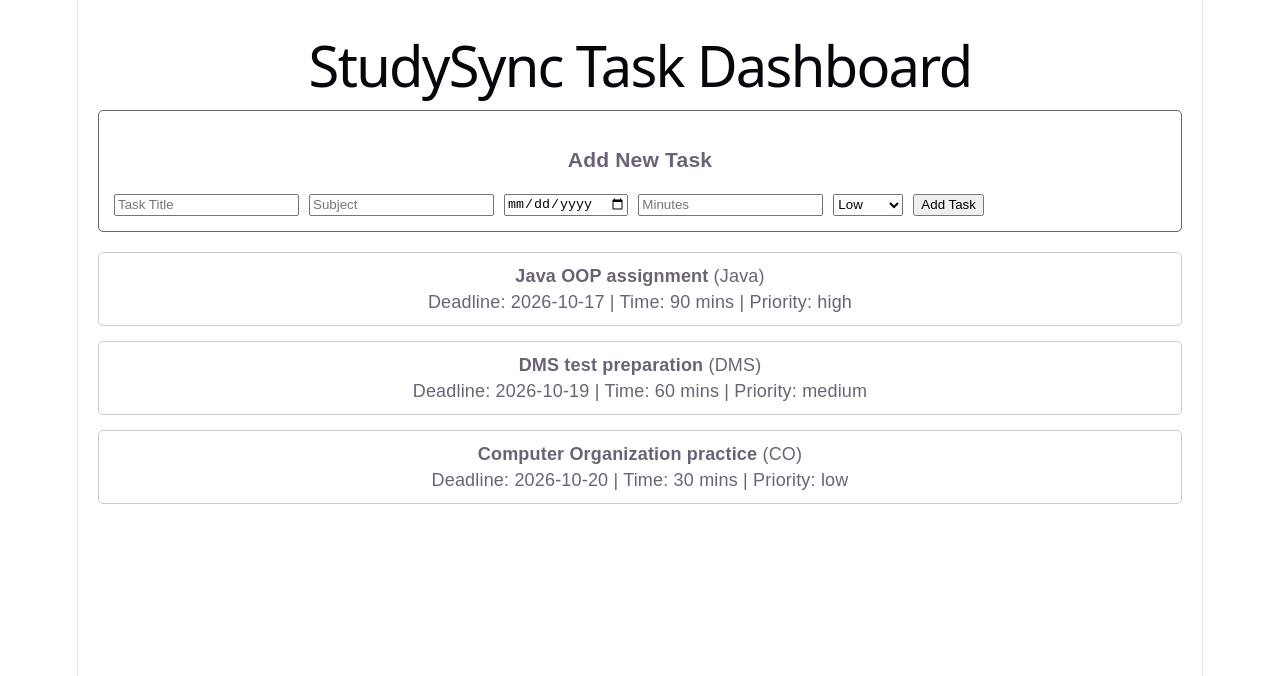
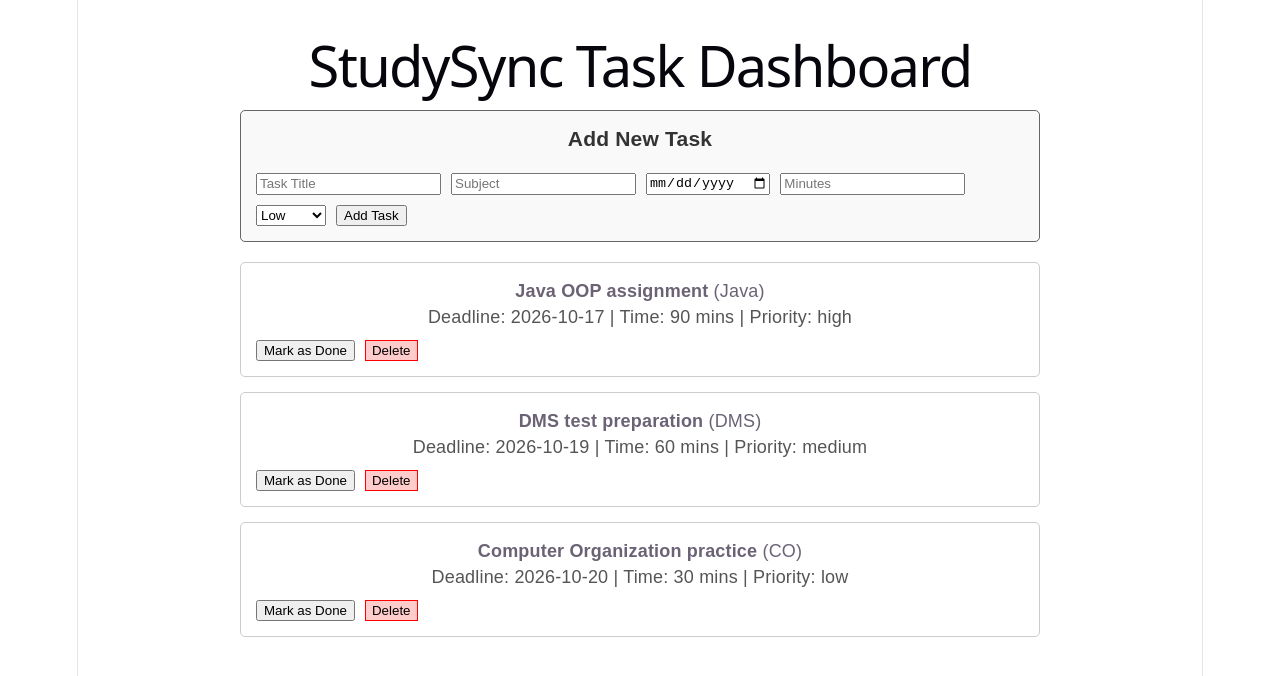
Before and after one commit to Priya-CP/studysync-ai-practicr, a React app in the folder frontend/: page / in a window 1280 px wide. Shown: the top 676 px of the page. Built offline with nearby package versions, Linux system fonts and the light colour scheme; the HTML template or start-up script is replaced by a standard one.

Commit message:
Add complete and delete task functional

```diff
--- a/frontend/src/App.jsx
+++ b/frontend/src/App.jsx
@@ -1,11 +1,12 @@
 import { useState } from 'react';
 import { mockTasks } from './mockData';
 
+// We map mockTasks to ensure they all have a "completed" status starting as false
+const initialTasks = mockTasks.map(task => ({ ...task, completed: false }));
+
 function App() {
-  // 1. Tell React to remember our list of tasks
-  const [tasks, setTasks] = useState(mockTasks);
+  const [tasks, setTasks] = useState(initialTasks);
 
-  // 2. Tell React to remember what the user types in the form
   const [newTask, setNewTask] = useState({
     title: '',
     subject: '',
@@ -14,30 +15,42 @@ function App() {
     priority: 'low'
   });
 
-  // 3. Update the form memory when the user types
   const handleInputChange = (e) => {
     setNewTask({ ...newTask, [e.target.name]: e.target.value });
   };
 
-  // 4. Add the task to the list when the button is clicked
   const handleSubmit = (e) => {
-    e.preventDefault(); // Prevents the page from refreshing
+    e.preventDefault();
     const taskToAdd = {
       ...newTask,
-      id: Date.now().toString(), // Creates a unique ID
+      id: Date.now().toString(),
+      completed: false // New tasks start as not completed
     };
+    setTasks([...tasks, taskToAdd]);
+    setNewTask({ title: '', subject: '', deadline: '', estimatedMinutes: '', priority: 'low' });
+  };
 
-    setTasks([...tasks, taskToAdd]); // Adds the new task to our existing list
-    setNewTask({ title: '', subject: '', deadline: '', estimatedMinutes: '', priority: 'low' }); // Clears the form
+  // NEW: Function to delete a task
+  const handleDelete = (idToRemove) => {
+    const updatedTasks = tasks.filter(task => task.id !== idToRemove);
+    setTasks(updatedTasks);
+  };
+
+  // NEW: Function to mark a task as done or undone
+  const handleToggleComplete = (idToToggle) => {
+    const updatedTasks = tasks.map(task =>
+      task.id === idToToggle ? { ...task, completed: !task.completed } : task
+    );
+    setTasks(updatedTasks);
   };
 
   return (
-    <div style={{ padding: '20px', fontFamily: 'sans-serif' }}>
+    <div style={{ padding: '20px', fontFamily: 'sans-serif', maxWidth: '800px', margin: '0 auto' }}>
       <h1>StudySync Task Dashboard</h1>
 
       {/* THE ADD TASK FORM */}
-      <div style={{ marginBottom: '20px', padding: '15px', border: '1px solid #666', borderRadius: '5px' }}>
-        <h3>Add New Task</h3>
+      <div style={{ marginBottom: '20px', padding: '15px', border: '1px solid #666', borderRadius: '5px', backgroundColor: '#f9f9f9', color: '#333' }}>
+        <h3 style={{ marginTop: 0 }}>Add New Task</h3>
         <form onSubmit={handleSubmit} style={{ display: 'flex', gap: '10px', flexWrap: 'wrap' }}>
           <input type="text" name="title" placeholder="Task Title" value={newTask.title} onChange={handleInputChange} required />
           <input type="text" name="subject" placeholder="Subject" value={newTask.subject} onChange={handleInputChange} required />
@@ -48,7 +61,7 @@ function App() {
             <option value="medium">Medium</option>
             <option value="high">High</option>
           </select>
-          <button type="submit">Add Task</button>
+          <button type="submit" style={{ cursor: 'pointer' }}>Add Task</button>
         </form>
       </div>
 
@@ -58,9 +71,26 @@ function App() {
       ) : (
         <ul style={{ listStyleType: 'none', padding: 0 }}>
           {tasks.map((task) => (
-            <li key={task.id} style={{ marginBottom: '15px', border: '1px solid #ccc', padding: '10px', borderRadius: '5px' }}>
+            <li key={task.id} style={{
+              marginBottom: '15px',
+              border: '1px solid #ccc',
+              padding: '15px',
+              borderRadius: '5px',
+              backgroundColor: task.completed ? '#e0ffe0' : 'transparent', // Turns green if done
+              textDecoration: task.completed ? 'line-through' : 'none' // Crosses out text if done
+            }}>
               <strong>{task.title}</strong> ({task.subject})<br />
-              Deadline: {task.deadline} | Time: {task.estimatedMinutes} mins | Priority: {task.priority}
+              <span style={{ color: '#555' }}>Deadline: {task.deadline} | Time: {task.estimatedMinutes} mins | Priority: {task.priority}</span>
+
+              {/* THE ACTION BUTTONS */}
+              <div style={{ marginTop: '10px', display: 'flex', gap: '10px' }}>
+                <button onClick={() => handleToggleComplete(task.id)} style={{ cursor: 'pointer' }}>
+                  {task.completed ? 'Undo' : 'Mark as Done'}
+                </button>
+                <button onClick={() => handleDelete(task.id)} style={{ cursor: 'pointer', backgroundColor: '#ffcccc', border: '1px solid red' }}>
+                  Delete
+                </button>
+              </div>
             </li>
           ))}
         </ul>
```
